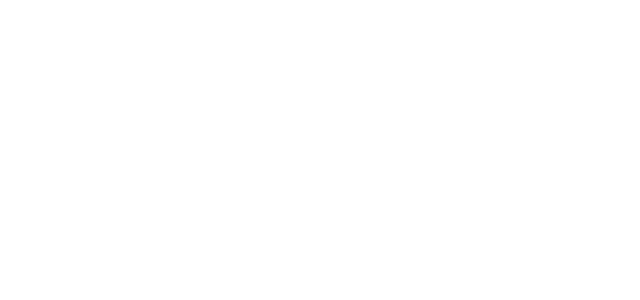
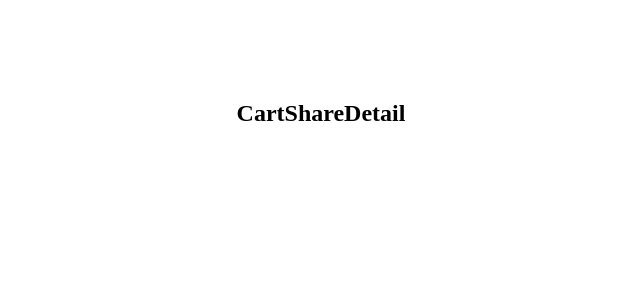
Before and after one commit to SSG-sausage/sausage-web, a React (Create React App) app: page /cart-share/1 in a window 1280 px wide. Before the commit this address had no page. Shown: the top 300 px of the page, without its empty margins (319-959 px from the left). Built offline with nearby package versions, Linux system fonts and the light colour scheme.

Commit message:
[TERK-43/Feat] 공유 장바구니 목록 확인 가능한 임시 뷰 개발

```diff
--- a/src/App.js
+++ b/src/App.js
@@ -1,6 +1,8 @@
 import React from 'react';
 import { Route, Routes } from 'react-router-dom';
 import { createGlobalStyle } from 'styled-components';
+import CartShareDetailPage from './pages/CartShareDetailPage';
+import CartSharePage from './pages/CartSharePage';
 import MainPage from './pages/MainPage';
 
 const GlobalStyle = createGlobalStyle`
@@ -19,6 +21,8 @@ function App() {
             <GlobalStyle />
             <Routes>
                 <Route path="/" element={<MainPage />} />
+                <Route path="/cart-share" element={<CartSharePage />} />
+                <Route path="/cart-share/:cartShareId" element={<CartShareDetailPage />} />
             </Routes>
         </>
     );
--- /dev/null
+++ b/src/api/cart-share.js
@@ -0,0 +1,8 @@
+import axios from 'axios';
+
+export const findCartShareList = async () =>
+    await axios.get('/api/cart-share', {
+        headers: {
+            mbrId: 1,
+        },
+    });
--- /dev/null
+++ b/src/components/CartShare.js
@@ -0,0 +1,40 @@
+/** @jsxImportSource @emotion/react */
+import styled from 'styled-components';
+
+const CartShare = ({ cartShareList, onClickCartShare }) => {
+    return (
+        <CartShareContainer>
+            <CartShareWrapper>
+                <CartShareTitle>
+                    <h2>CartShare</h2>
+                </CartShareTitle>
+                {cartShareList.map(it => (
+                    <li>
+                        <button onClick={() => onClickCartShare(it.cartShareId)}>{it.cartShareId}</button>
+                        mastrMbrId: {it.mastrMbrId}, cartShareNm: {it.cartShareNm}
+                    </li>
+                ))}
+            </CartShareWrapper>
+        </CartShareContainer>
+    );
+};
+
+const CartShareContainer = styled.div`
+    text-align: center;
+    width: 100vw;
+    height: 100vh;
+    font-family: 'line';
+`;
+
+const CartShareWrapper = styled.div`
+    width: 100%;
+    height: 100%;
+    margin: auto;
+`;
+
+const CartShareTitle = styled.div`
+    margin-top: 100px;
+    margin-bottom: 50px;
+`;
+
+export default CartShare;
--- /dev/null
+++ b/src/components/CartShareDetail.js
@@ -0,0 +1,34 @@
+/** @jsxImportSource @emotion/react */
+import styled from 'styled-components';
+
+const CartShareDetail = () => {
+    return (
+        <CartShareDetailContainer>
+            <CartShareDetailWrapper>
+                <CartShareDetailTitle>
+                    <h2>CartShareDetail</h2>
+                </CartShareDetailTitle>
+            </CartShareDetailWrapper>
+        </CartShareDetailContainer>
+    );
+};
+
+const CartShareDetailContainer = styled.div`
+    text-align: center;
+    width: 100vw;
+    height: 100vh;
+    font-family: 'line';
+`;
+
+const CartShareDetailWrapper = styled.div`
+    width: 100%;
+    height: 100%;
+    margin: auto;
+`;
+
+const CartShareDetailTitle = styled.div`
+    margin-top: 100px;
+    margin-bottom: 50px;
+`;
+
+export default CartShareDetail;
--- /dev/null
+++ b/src/containers/CartShareContainer.js
@@ -0,0 +1,30 @@
+import React, { useState, useEffect, useRef } from 'react';
+import { useNavigate } from 'react-router-dom';
+import { findCartShareList } from '../api/cart-share';
+import CartShare from '../components/CartShare';
+
+const CartShareContainer = () => {
+    const navigate = useNavigate();
+    const [cartShareList, setCartShareList] = useState([]);
+
+    const onClickCartShare = cartShareId => {
+        navigate(`/cart-share/${cartShareId}`);
+    };
+
+    useEffect(() => {
+        async function fetchCartShareList() {
+            try {
+                const response = await findCartShareList();
+                const data = response.data.data;
+                setCartShareList(data.cartShareList);
+            } catch (error) {
+                alert('공유장바구니 리스트 조회 실패');
+            }
+        }
+        fetchCartShareList();
+    }, []);
+
+    return <CartShare cartShareList={cartShareList} onClickCartShare={onClickCartShare} />;
+};
+
+export default CartShareContainer;
--- /dev/null
+++ b/src/containers/CartShareDetailContainer.js
@@ -0,0 +1,11 @@
+import React, { useState, useEffect, useRef } from 'react';
+import CartShareDetail from '../components/CartShareDetail';
+import { useParams } from 'react-router-dom';
+
+const CartShareDetailContainer = () => {
+    const { cartShareId } = useParams();
+
+    return <CartShareDetail />;
+};
+
+export default CartShareDetailContainer;
--- /dev/null
+++ b/src/pages/CartShareDetailPage.js
@@ -0,0 +1,8 @@
+import React from 'react';
+import CartShareDetailContainer from '../containers/CartShareDetailContainer';
+
+const CartShareDetailPage = () => {
+    return <CartShareDetailContainer />;
+};
+
+export default CartShareDetailPage;
--- /dev/null
+++ b/src/pages/CartSharePage.js
@@ -0,0 +1,8 @@
+import React from 'react';
+import CartShareContainer from '../containers/CartShareContainer';
+
+const CartSharePage = () => {
+    return <CartShareContainer />;
+};
+
+export default CartSharePage;
--- a/src/setupProxy.js
+++ b/src/setupProxy.js
@@ -3,7 +3,7 @@ const { createProxyMiddleware } = require('http-proxy-middleware');
 module.exports = app => {
     app.use(
         createProxyMiddleware('/api', {
-            target: 'http://localhost:8080',
+            target: 'http://localhost:8082',
             changeOrigin: true,
         }),
     );
```
